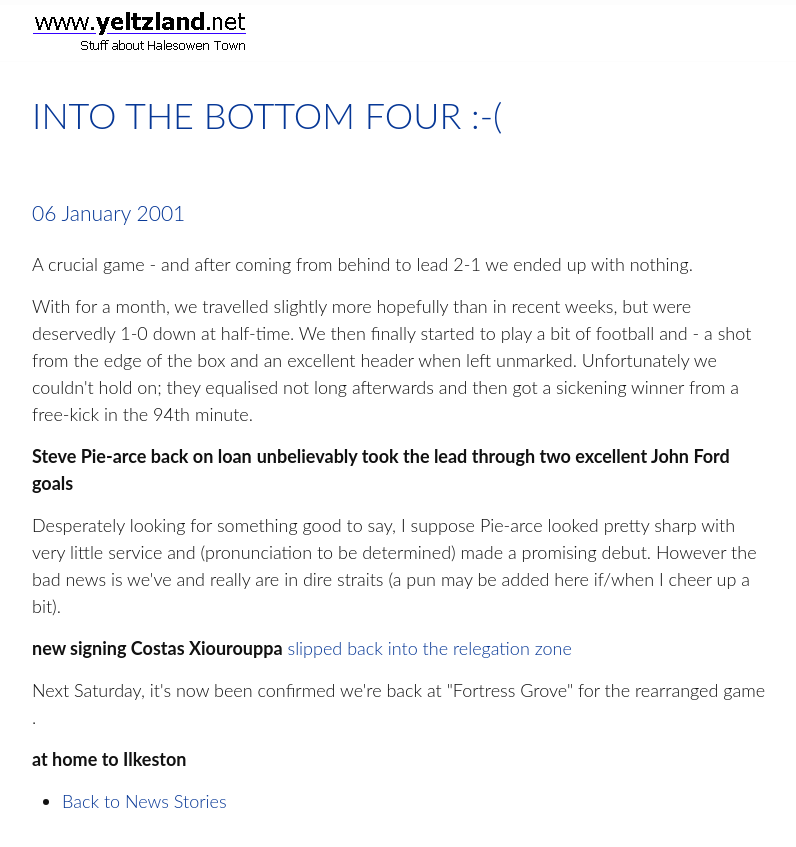
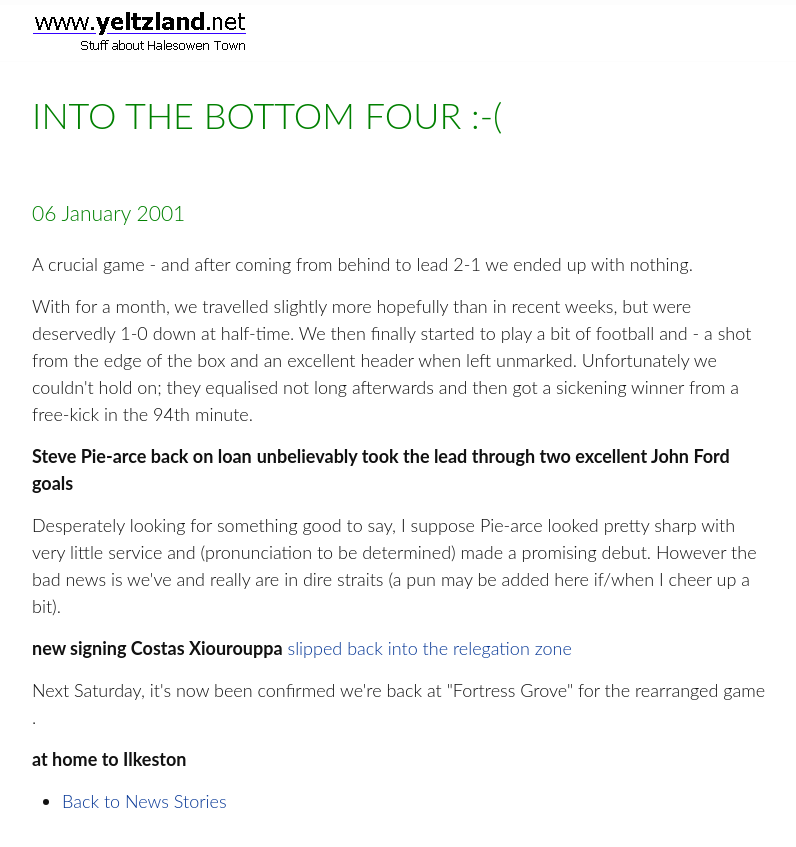
Before and after one commit to bravelocation/yeltzland-static, a Jekyll site: the page built from _posts/2001-01-06-INTO THE BOTTOM FOUR :-(.html, in a window 1280 px wide. Shown: the top 847 px of the page, without its empty margins (238-1034 px from the left). Built offline with Jekyll 4.4.1, drawn with Linux system fonts in a browser that asks for light colours.

Commit message:
Style improvements

```diff
--- a/_includes/header.html
+++ b/_includes/header.html
@@ -1,5 +1,5 @@
 <header class="site-header">
   <div class="wrapper">
-    <a href="http://www.yeltzland.net"><img src="/images/logo.gif" width="220" height="50" alt="www.yeltzland.net" border="0"></a>
+    <a href="/"><img src="/images/logo.gif" width="220" height="50" alt="www.yeltzland.net" border="0"></a>
   </div>
 </header>
--- a/css/site.css
+++ b/css/site.css
@@ -6,13 +6,13 @@ h1,
 h2 {
   padding: 10px 0px 10px 0px;
   font-family: "Lato", Verdana, sans-serif;
-  color: #063796;
+  color: green;
 }
 h3,
 h4 {
   padding: 10px 0px 10px 0px;
   font-family: "Lato", Verdana, sans-serif;
-  color: #063796;
+  color: green;
 }
 p,
 div,
@@ -29,3 +29,8 @@ a:hover,
 a:focus {
   color: #063796;
 }
+hr {
+  border-top: 1px solid green;
+  margin-top: 50px;
+  margin-bottom: 25px;
+}
--- a/followyourinstinct/index.html
+++ b/followyourinstinct/index.html
@@ -5,12 +5,15 @@ layout: default
     <h2>Follow Your Instinct</h2>
     <p>Even older than the original Yeltzland website, we wrote a HTFC fanzine between 1991 and 1993.</p>
     <p>I've started scanning in the originals, and you can download the PDFs below ...</p>
+    <p>&nbsp;</p>
 
     <h3>Issue One - March/April 1991</h3>
     <p><a href="IssueOne.pdf"><img src="IssueOneCover.jpg" /></a></p>
 
+    <hr class="fyi-divider" />
     <h3>Issue Two - May/June 1991</h3>
     <p><a href="IssueTwo.pdf"><img src="IssueTwoCover.jpg" /></a></p>
 
-    <p>Coming soon (i.e. when I can be bothered to scan them in) - issues 3-12 (or maybe 13!)</p>
+    <hr class="fyi-divider" />
+    <p><i>Coming soon (i.e. when I can be bothered to scan them in) - issues 3-12 (or maybe 13!)</i></p>
 </div>
```
